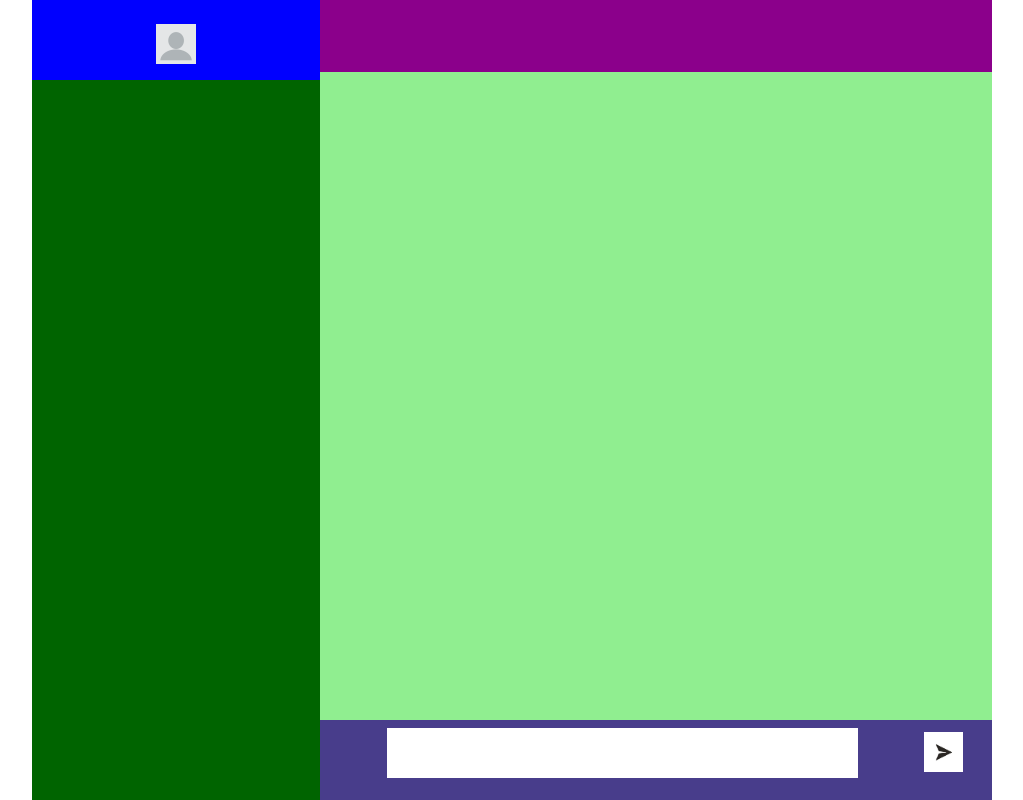
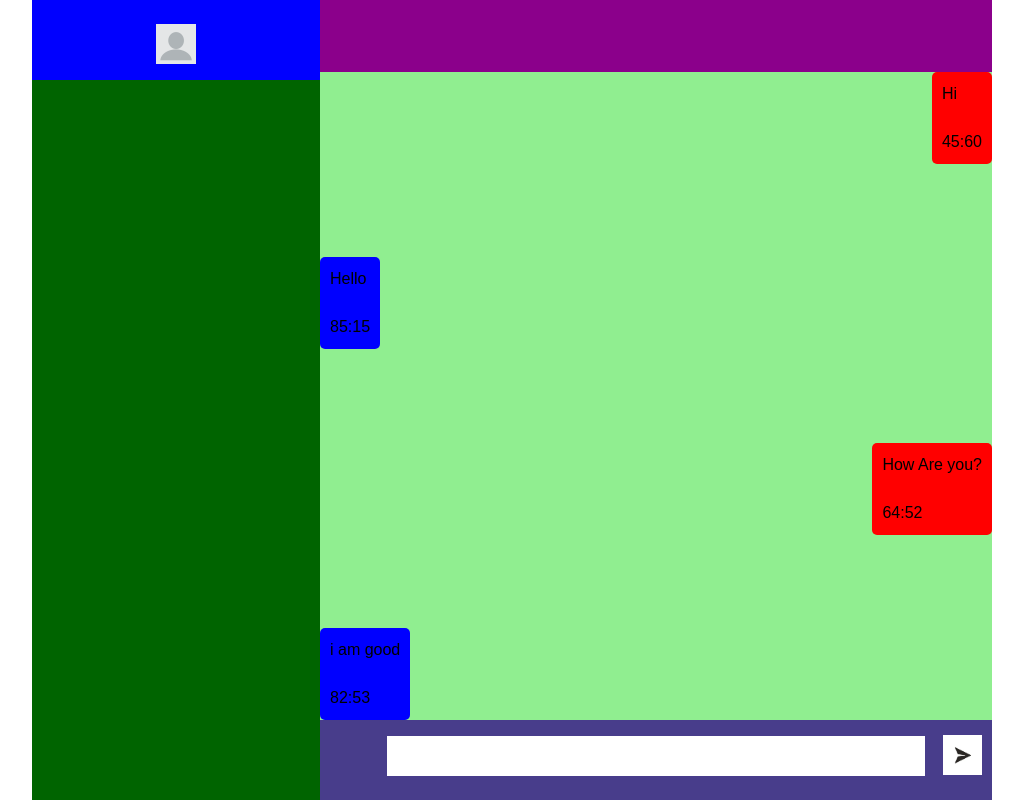
Before and after one commit to rajeshCreate72/messaging-website, a React (Create React App) app in the folder frontEnd-react/: page / in a window 1280 px wide. Shown: the whole page, without its empty margins (224-1247 px from the left). Built offline with nearby package versions, Linux system fonts and the light colour scheme.

Commit message:
Messages Added Inorder of the msg array

```diff
--- a/frontEnd-react/src/Components/ChatResponseComponent/ChatsResponseStyle.css
+++ b/frontEnd-react/src/Components/ChatResponseComponent/ChatsResponseStyle.css
@@ -5,35 +5,58 @@
 }
 
 .response-top-bar {
+    display: flex;
+    justify-content: space-between;
     height: 10%;
     background-color: darkmagenta;
 }
 
 .msg-container {
+    display: flex;
     height: 90%;
     background-color: lightgreen;
+    justify-content: space-between;
+    flex-direction: column;
+    flex-wrap: wrap-reverse;
 }
 
 .text-box-container {
     display: flex;
     height: 10%;
+    flex-direction: row;
     justify-content: space-between;
     background-color: darkslateblue;
 }
 
 #response-text-box {
     position: relative;
-    top: 10%;
+    top: 20%;
     left: 10%;
-    width: 70%;
-    height: 50px;
+    width: 80%;
+    height: 50%;
     resize: none;
 }
 
 #img-send-logo {
     position: relative;
-    bottom: 10%;
-    right: 40%;
     width: 80%;
+    bottom: 5px;
     height: 50%;
 }
+
+/* messages containers */
+.my-msg {
+    align-self: flex-start;
+    padding: 10px;
+    display: inline-block;
+    border-radius: 5px;
+    background-color: red;
+}
+
+.not-my-msg {
+    align-self: flex-end;
+    padding: 10px;
+    display: inline-block;
+    border-radius: 5px;
+    background-color: blue;
+}
--- a/frontEnd-react/src/Components/ChatResponseComponent/MessagesComponent.js
+++ b/frontEnd-react/src/Components/ChatResponseComponent/MessagesComponent.js
@@ -1,10 +1,31 @@
 import React from 'react'
 
 function MessagesComponent() {
-
+  const user1 = "1234"
+  const user2 = "1236"
+  const msg = [
+    {user: user1, msg: "Hi", timeStamp: "45:60"},
+    {user: user2, msg: "Hello", timeStamp: "85:15"},
+    {user: user1, msg: "How Are you?", timeStamp: "64:52"},
+    {user: user2, msg: "i am good", timeStamp: "82:53"}
+  ]
   return (
     <div className='msg-container'>
-
+      {msg.map((message, index) => (
+        message.user === user1 ? (
+          <div className="my-msg" key={index}>
+            <p>{ message.msg }</p>
+            <br />
+            <p>{ message.timeStamp }</p>
+          </div>
+        ) : (
+            <div className='not-my-msg' key={index}>
+              <p>{ message.msg }</p>
+              <br />
+              <p>{ message.timeStamp }</p>
+            </div>
+        )
+      ))}
     </div>
   )
 }
```
